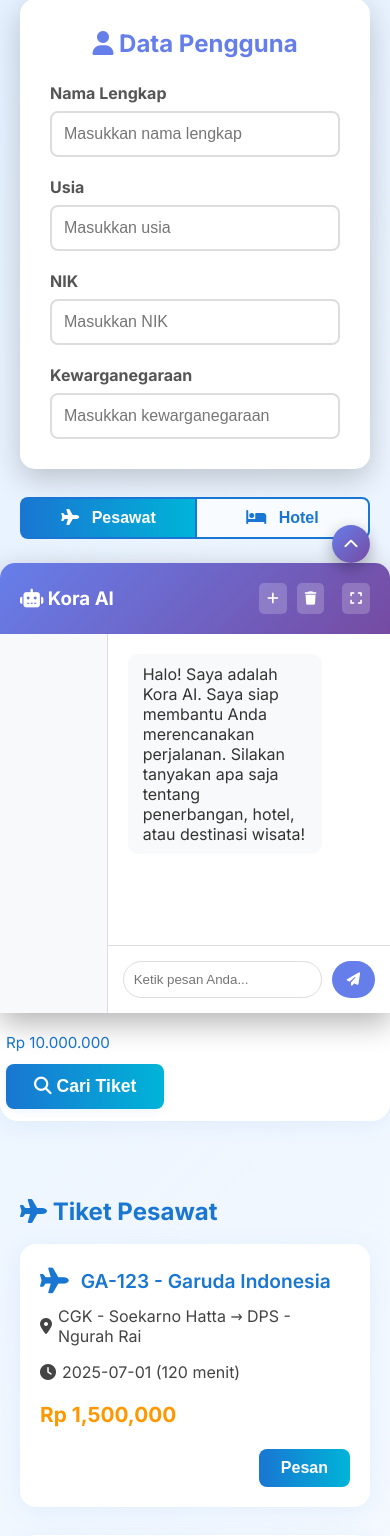
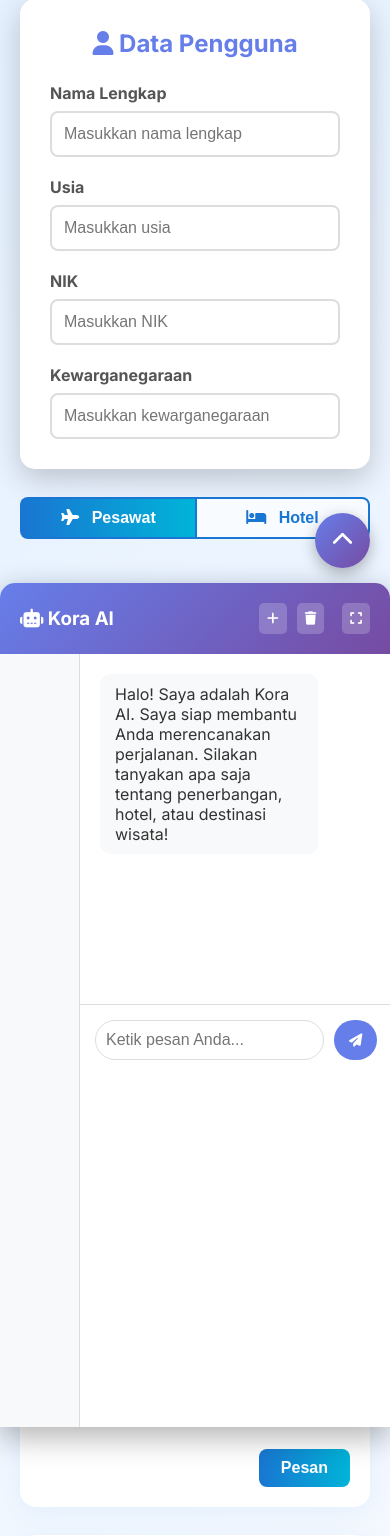
Before and after one commit to VicoAritonang/travel-avagenc, a Django app: page / in a window 390 px wide. Shown: the part 261-1797 px from the top of the page. Run offline with Django 5.2, Linux system fonts and the light colour scheme; data that the repository does not hold is empty; some libraries are stand-ins or nearby versions.

Commit message:
fix for mobile

```diff
--- a/main/templates/main/index.html
+++ b/main/templates/main/index.html
@@ -5,9 +5,9 @@
     <meta charset="UTF-8">
     <meta name="viewport" content="width=device-width, initial-scale=1.0">
     <title>Travel Agent by Avagenc</title>
+    <link rel="icon" type="image/x-icon" href="https://imgur.com/a/ly8zxPE">
     <link href="https://cdnjs.cloudflare.com/ajax/libs/font-awesome/6.4.0/css/all.min.css" rel="stylesheet">
     <link href="https://fonts.googleapis.com/css2?family=Inter:wght@400;600;700&display=swap" rel="stylesheet">
-    <link rel="icon" type="image/x-icon" href="{% static 'favicon.ico' %}">
     <style>
         * {
             margin: 0;
@@ -177,7 +177,7 @@
             right: 20px;
             width: 400px;
             max-height: 450px;
-            height: 4500px;
+            height: 450px;
             background: white;
             border-radius: 15px;
             box-shadow: 0 10px 30px rgba(0,0,0,0.3);
@@ -190,32 +190,62 @@
 
         .chatbot-container.open {
             transform: translateY(0);
-            max-height: 450px;
-            height: 450px;
         }
 
         .chatbot-toggle {
             position: fixed;
             bottom: 20px;
-            right: 60px;
-            width: 44px;
-            height: 44px;
+            right: 20px;
+            width: 50px;
+            height: 50px;
             background: linear-gradient(135deg, #667eea, #764ba2);
             border: none;
             border-radius: 50%;
             color: white;
-            font-size: 18px;
+            font-size: 20px;
             cursor: pointer;
             box-shadow: 0 5px 15px rgba(0,0,0,0.3);
             z-index: 1001;
             transition: all 0.3s;
         }
+
         @media (max-width: 768px) {
+            .chatbot-container {
+                width: 100%;
+                height: 100vh;
+                max-height: 100vh;
+                right: 0;
+                bottom: 0;
+                border-radius: 0;
+            }
+
             .chatbot-toggle {
-                right: 30px;
-                width: 38px;
-                height: 38px;
-                font-size: 15px;
+                right: 15px;
+                bottom: 15px;
+                width: 55px;
+                height: 55px;
+                font-size: 22px;
+            }
+
+            .chatbot-header {
+                border-radius: 0;
+            }
+
+            .chat-sidebar {
+                width: 100px;
+                min-width: 80px;
+            }
+
+            .chat-messages {
+                max-height: calc(100vh - 140px);
+            }
+
+            .chat-input {
+                padding: 15px;
+            }
+
+            .chat-input input {
+                font-size: 16px; /* Prevent zoom on iOS */
             }
         }
         .chatbot-container.maximized .chat-sidebar {
@@ -514,6 +544,11 @@
             .chatbot-container.maximized .chat-input {
                 padding: 15px 10px 15px 0;
             }
+
+            .chatbot-container.maximized {
+                width: 100vw !important;
+                height: 100vh !important;
+            }
         }
         .chatbot-container .fa-compress {
             font-size: 1.2em;
@@ -526,7 +561,7 @@
         }
         @media (max-width: 768px) {
             .chatbot-container.maximized .chat-sidebar {
-                width: 120px;
+                width: 100px;
                 min-width: 80px;
                 margin-right: 8px;
             }
@@ -1024,11 +1059,15 @@
             sendBtn.disabled = true;
 
             try {
+                const controller = new AbortController();
+                const timeoutId = setTimeout(() => controller.abort(), 60000); // 60 detik timeout
+
                 const response = await fetch('/send-chat/', {
                     method: 'POST',
                     headers: {
                         'Content-Type': 'application/json',
                     },
+                    signal: controller.signal,
                     body: JSON.stringify({
                         nama: nama,
                         usia: usia,
@@ -1038,6 +1077,7 @@
                         id: currentChatId
                     })
                 });
+                clearTimeout(timeoutId);
                 const data = await response.json();
                 removeLoadingMessage();
                 // console.log('Response dari n8n:', data); // LOG RESPONSE
@@ -1068,8 +1108,13 @@
                     addMessage('Maaf, terjadi kesalahan: ' + data.error, 'bot');
                 }
             } catch (error) {
+                clearTimeout(timeoutId);
                 removeLoadingMessage();
-                addMessage('Maaf, terjadi kesalahan koneksi.', 'bot');
+                if (error.name === 'AbortError') {
+                    addMessage('Maaf, request timeout setelah 60 detik. Silakan coba lagi.', 'bot');
+                } else {
+                    addMessage('Maaf, terjadi kesalahan koneksi.', 'bot');
+                }
             }
 
             sendBtn.disabled = false;
--- a/main/views.py
+++ b/main/views.py
@@ -125,7 +125,7 @@ def send_chat(request):
             'id': chat_id
         }
 
-        response = requests.post(webhook_url, json=payload, timeout=30)
+        response = requests.post(webhook_url, json=payload, timeout=60)
 
         if response.status_code == 200:
             chat_data['chat'].append(f"User: {user_message}")
```
